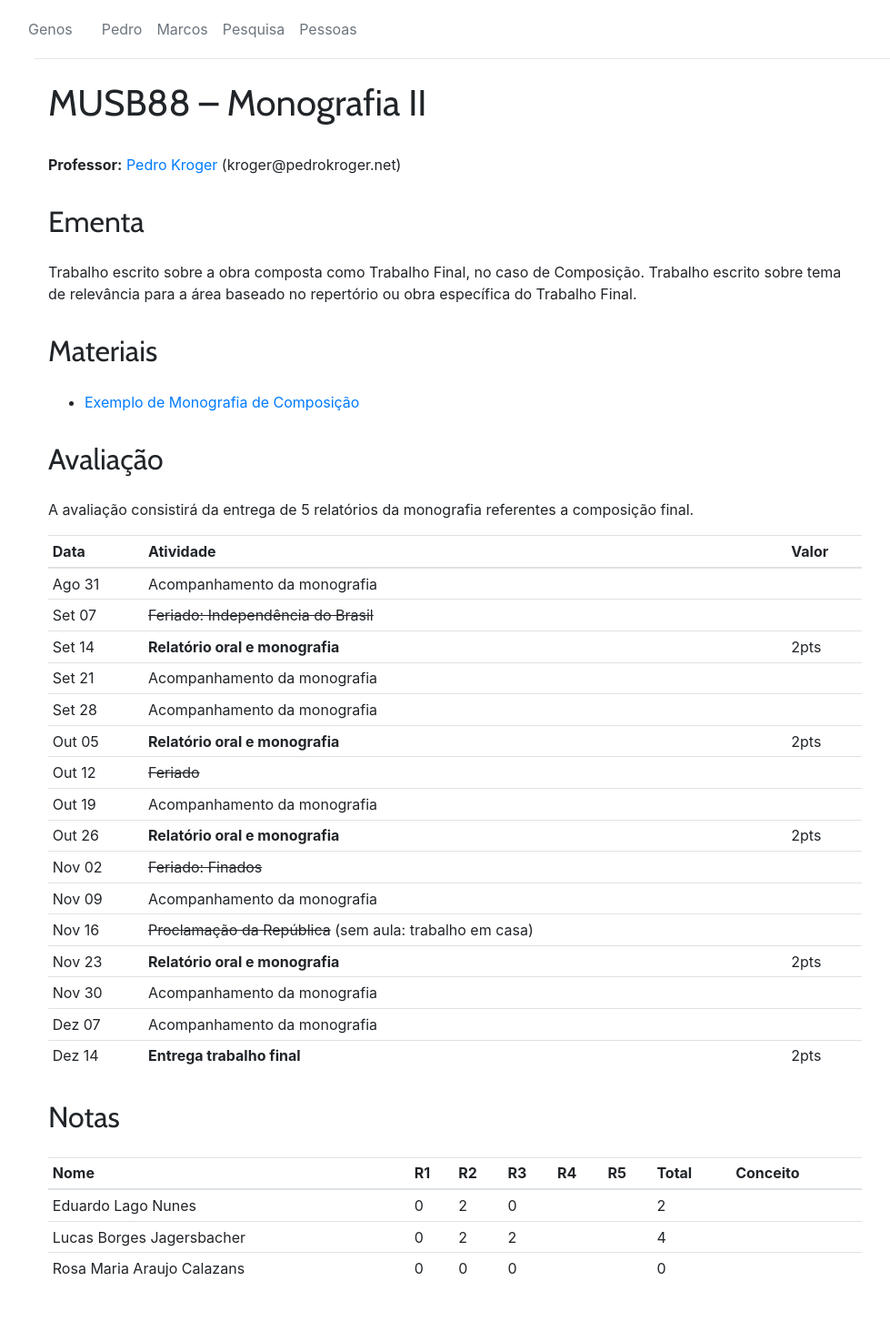
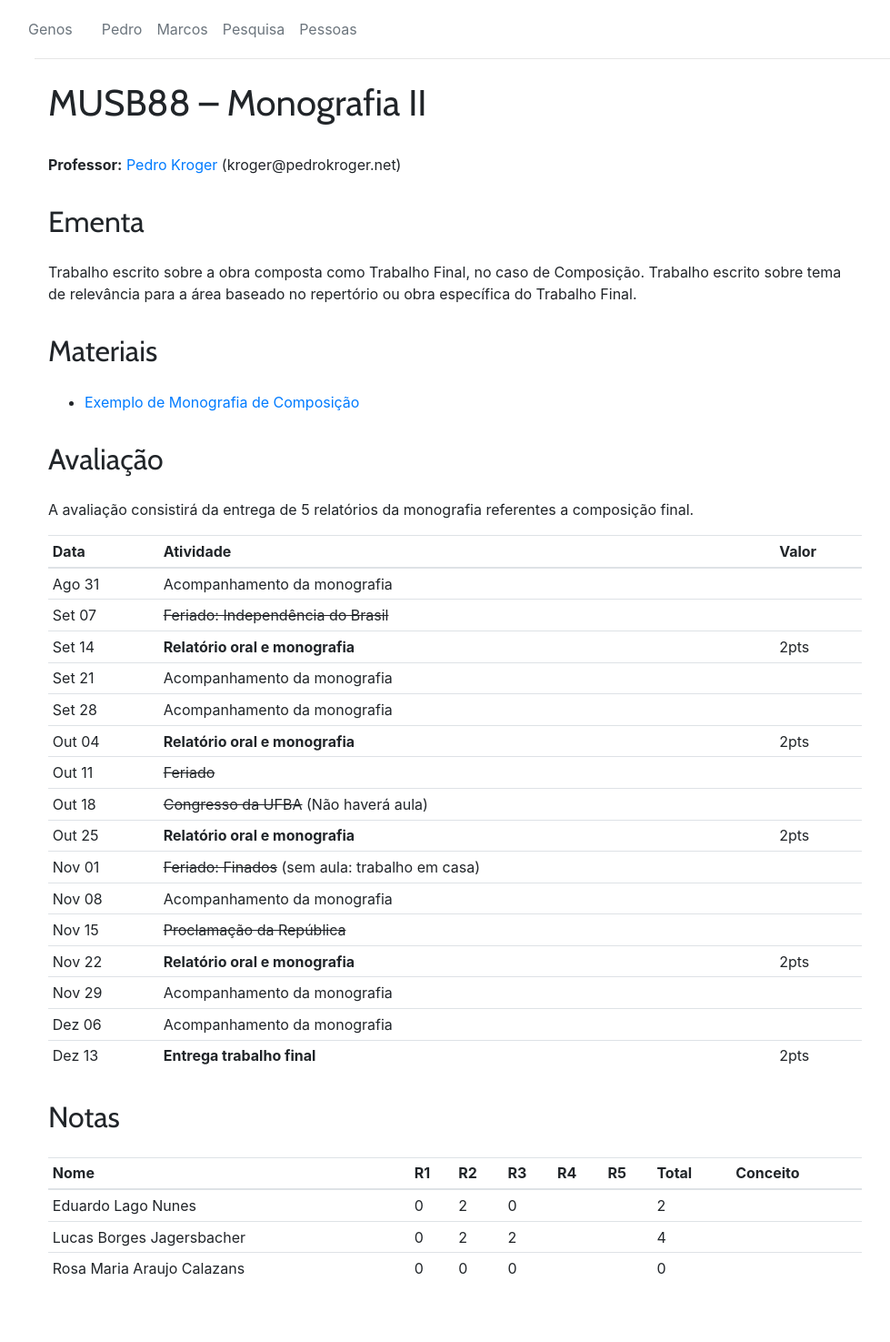
Before and after one commit to kroger/genosmus, a Jekyll site: the page built from _pedro/musb88.md, in a window 1280 px wide. Shown: the whole page at 91% size, without its empty margins (47-1026 px from the left). Built offline with Jekyll 4.4.1, drawn with Linux system fonts in a browser that asks for light colours.

Commit message:
Atualiza cronograma

```diff
--- a/_pedro/musb88.md
+++ b/_pedro/musb88.md
@@ -26,17 +26,17 @@ Set 07 | <del>Feriado: Independência do Brasil</del>
 Set 14 | **Relatório oral e monografia** | 2pts
 Set 21 | Acompanhamento da monografia
 Set 28 | Acompanhamento da monografia
-Out 05 | **Relatório oral e monografia** | 2pts
-Out 12 | <del>Feriado</del>
-Out 19 | Acompanhamento da monografia
-Out 26 | **Relatório oral e monografia** | 2pts
-Nov 02 | <del>Feriado: Finados</del>
-Nov 09 | Acompanhamento da monografia
-Nov 16 | <del>Proclamação da República</del> (sem aula: trabalho em casa)
-Nov 23 | **Relatório oral e monografia** | 2pts
-Nov 30 | Acompanhamento da monografia
-Dez 07 | Acompanhamento da monografia
-Dez 14 | **Entrega trabalho final** | 2pts
+Out 04 | **Relatório oral e monografia** | 2pts
+Out 11 | <del>Feriado</del>
+Out 18 | <del>Congresso da UFBA</del> (Não haverá aula)
+Out 25 | **Relatório oral e monografia** | 2pts
+Nov 01 | <del>Feriado: Finados</del> (sem aula: trabalho em casa) | |
+Nov 08 | Acompanhamento da monografia
+Nov 15 | <del>Proclamação da República</del>
+Nov 22 | **Relatório oral e monografia** | 2pts
+Nov 29 | Acompanhamento da monografia
+Dez 06 | Acompanhamento da monografia
+Dez 13 | **Entrega trabalho final** | 2pts
 {: .table .table-sm }
 
 
```
